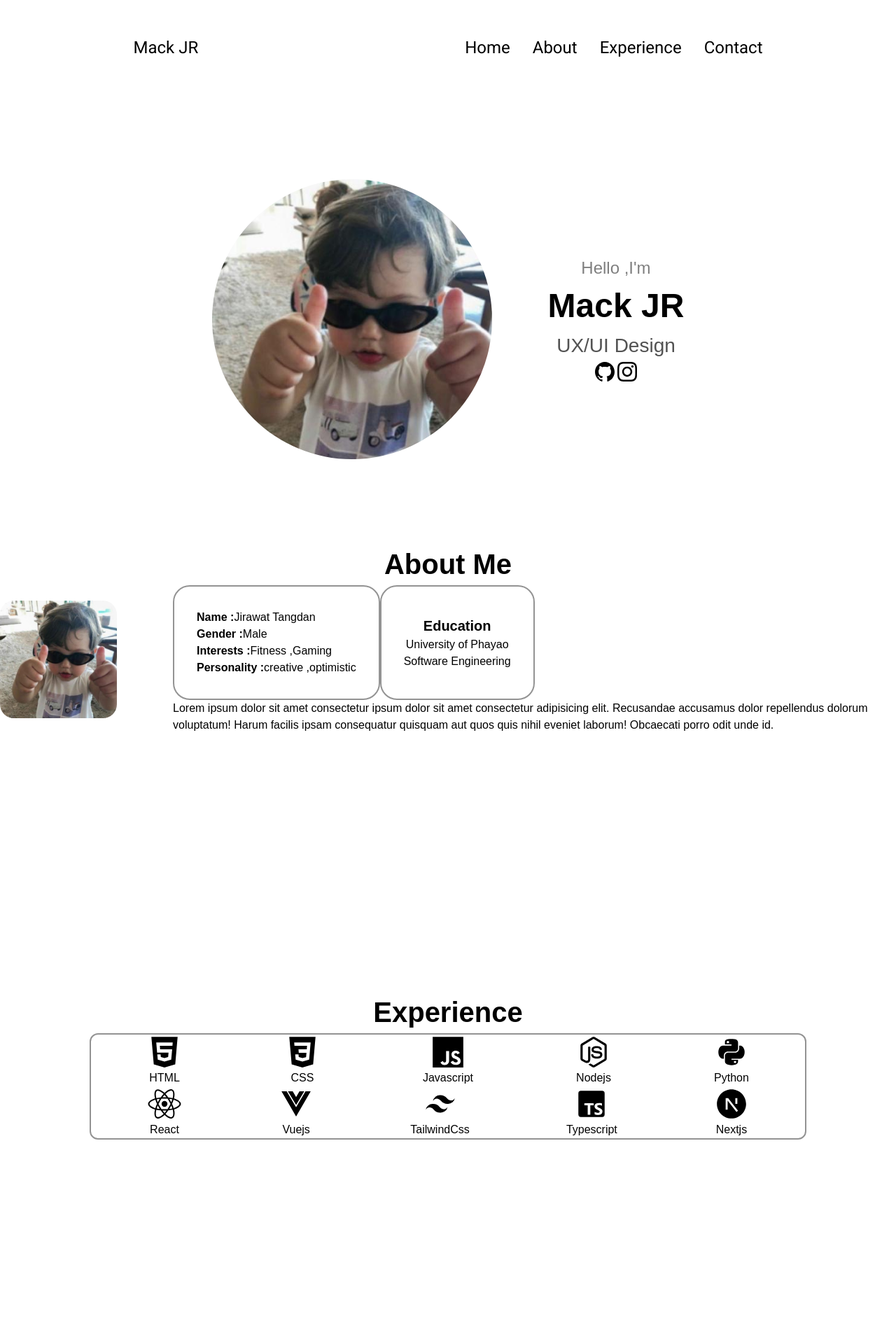
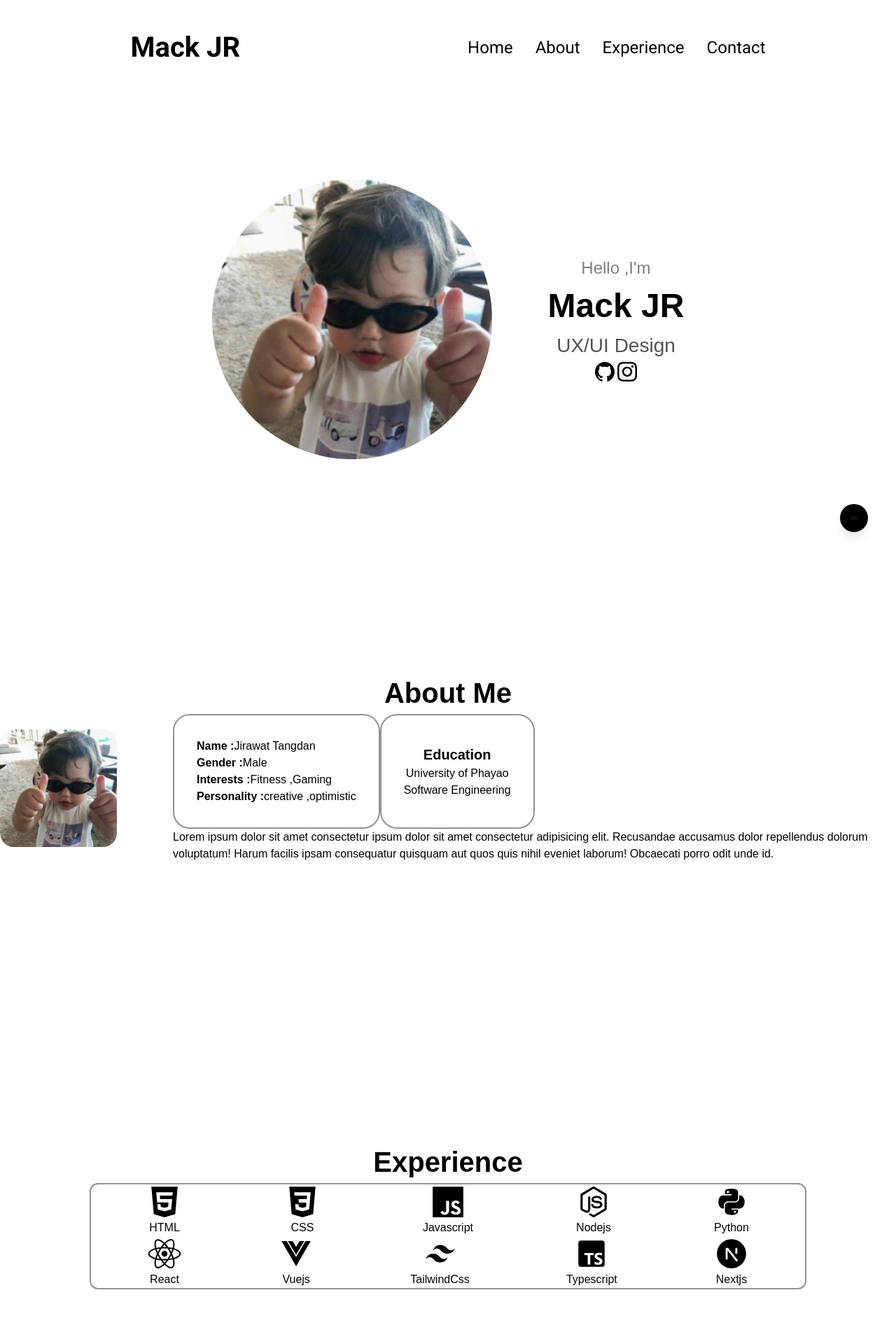
Before and after one commit to Sylveeeeee/blog, a Next.js app: page / in a window 1280 px wide. Shown: the top 1920 px of the page at 70% size. Built offline with nearby package versions, Linux system fonts and the light colour scheme.

Commit message:
ฟหกฟก

```diff
--- a/app/(pages)/About/page.tsx
+++ b/app/(pages)/About/page.tsx
@@ -5,8 +5,8 @@ export default function About (){
     return (
         <>
 
-        <div className="h-[80vh]">
-            <div className="text-black text-[2.5rem] flex justify-center font-semibold my-[40]">About Me</div>
+        <div id="about" className="h-[80vh] flex flex-col  justify-center  ">
+            <div className="text-black text-[2.5rem] flex justify-center font-semibold ">About Me</div>
             <div className="flex justify-center items-center  gap-[5rem]">
       <div className="rounded-[20px] h-[300] w-[300] overflow-hidden">
       <ImageComponent
--- a/app/(pages)/Contact/page.tsx
+++ b/app/(pages)/Contact/page.tsx
@@ -4,7 +4,7 @@ export default function Contact() {
     return (
       <>
 
-      <div className="h-[80vh]">
+      <div id="contact" className="h-[80vh] flex flex-col  justify-center">
       <div className="text-black text-[2.5rem] flex justify-center font-semibold mb-[40]">Contact Me</div>
       <div className="flex justify-center">
       <div className="flex justify-center items-center border-2 border-[#0000006c] rounded-2xl w-[400] py-[20]">
--- a/app/(pages)/Experience/page.tsx
+++ b/app/(pages)/Experience/page.tsx
@@ -13,7 +13,7 @@ export default function Experience (){
     return (
         <>
 
-        <div className="h-[80vh]">
+        <div id="experience" className="h-[80vh] flex flex-col  justify-center">
         <div className="text-black text-[2.5rem] flex justify-center font-semibold mb-[40]">Experience</div>
         <div className="flex justify-center">
         <div className="text-black border-2 border-[#0000006c] rounded-xl px-20 flex flex-col w-[80%] py-[40]">
--- a/app/(pages)/Home/page.tsx
+++ b/app/(pages)/Home/page.tsx
@@ -6,7 +6,7 @@ import ImageComponent from "../components/ImageComponent"
 export default function Home() {
   return (
     <>
-    <div className="flex justify-center items-center h-[80vh] gap-[5rem]">
+    <div id="home" className="flex justify-center items-center h-[80vh] gap-[5rem] ">
       <div className="rounded-full h-[400] w-[400] overflow-hidden">
       <ImageComponent
         src="/Profile2.png"
--- /dev/null
+++ b/app/(pages)/components/ScrollToTopButton.tsx
@@ -0,0 +1,41 @@
+"use client"; // ระบุว่าเป็น Client Component
+import { FaAngleUp } from "react-icons/fa";
+import { useState, useEffect } from "react";
+
+export default function ScrollToTopButton() {
+  const [isBottom, setIsBottom] = useState(false);
+  const checkScrollPosition = () => {
+    const scrollPosition = window.scrollY + window.innerHeight;
+    const documentHeight = document.documentElement.scrollHeight;
+
+    if (scrollPosition >= documentHeight - 1) {
+      setIsBottom(true);
+    } else {
+      setIsBottom(false);
+    }
+  };
+
+  useEffect(() => {
+    window.addEventListener("scroll", checkScrollPosition);
+    return () => {
+      window.removeEventListener("scroll", checkScrollPosition);
+    };
+  }, []);
+
+
+  const scrollToTop = () => {
+    window.scrollTo({ top: 0, behavior: "smooth" });
+  };
+
+  return (
+    <div>
+      {isBottom && (
+        <button
+          onClick={scrollToTop}
+          className="fixed bottom-10 right-10  bg-black  p-3 rounded-full shadow-lg hover:bg-[#000000dc] ">
+          <FaAngleUp />
+        </button>
+      )}
+    </div>
+  );
+}
--- a/app/(pages)/layout.tsx
+++ b/app/(pages)/layout.tsx
@@ -1,23 +1,50 @@
-import Link from "next/link"
+"use client";
 
-export default function WebsiteLayout({
-    children,
-}: {
-    children: React.ReactNode
-}) {
-    return (
-      <>
-      <div className="max-xl:hidden w-full h-[17vh] bg-white flex items-center justify-around text-black font-Roboto scroll-smooth  ">
-        <div className="text-2xl hover:cursor-default">Mack JR</div>
+import Link from "next/link";
+import { useState } from "react";
+import { VscThreeBars } from "react-icons/vsc";
 
-        <div className="flex list-none text-[1.5rem] gap-[2rem] ">
-            <Link className="hover:underline hover:underline-offset-8 hover:decoration-4 hover:decoration-black " href={'/'}>Home</Link>
-            <Link className="hover:underline hover:underline-offset-8 hover:decoration-4 hover:decoration-black " href={'/About'}>About</Link>
-            <Link className="hover:underline hover:underline-offset-8 hover:decoration-4 hover:decoration-black " href={'/Experience'}>Experience</Link>
-            <Link className="hover:underline hover:underline-offset-8 hover:decoration-4 hover:decoration-black " href={'/Contact'}>Contact</Link>
+export default function WebsiteLayout({ children }: { children: React.ReactNode }) {
+  const [isOpen, setIsOpen] = useState(false);
+  const toggleMenu = () => {
+    setIsOpen(!isOpen);
+  };
+
+  return (
+    <>
+
+      <div className="w-full h-[17vh] bg-white flex items-center justify-around px-6 text-black font-Roboto ">
+        <div className="text-[40px] font-semibold">Mack JR</div>
+        <div className=" flex list-none text-[1.5rem] gap-[2rem]">
+          <Link
+            href="#home"
+            className="hover:underline hover:underline-offset-8 hover:decoration-4 hover:decoration-black"
+          >
+            Home
+          </Link>
+          <Link
+            href="#about"
+            className="hover:underline hover:underline-offset-8 hover:decoration-4 hover:decoration-black"
+          >
+            About
+          </Link>
+          <Link
+            href="#experience"
+            className="hover:underline hover:underline-offset-8 hover:decoration-4 hover:decoration-black"
+          >
+            Experience
+          </Link>
+          <Link
+            href="#contact"
+            className="hover:underline hover:underline-offset-8 hover:decoration-4 hover:decoration-black"
+          >
+            Contact
+          </Link>
         </div>
       </div>
-      <div className="">{children}</div>
-      </>
-    )
-  }
+
+      {/* Main Content */}
+      <div>{children}</div>
+    </>
+  );
+}
--- a/app/(pages)/page.tsx
+++ b/app/(pages)/page.tsx
@@ -2,6 +2,7 @@ import About from "./About/page";
 import Experience from "./Experience/page";
 import Contact from "./Contact/page";
 import Home from "./Home/page";
+import ScrollToTopButton from "./components/ScrollToTopButton";
 
 export default function page() {
   return (
@@ -10,6 +11,7 @@ export default function page() {
     <About/>
     <Experience/>
     <Contact/>
+    <ScrollToTopButton/>
     </>
   );
 }
--- a/app/globals.css
+++ b/app/globals.css
@@ -21,3 +21,7 @@ body {
   background: #ffffff;
   font-family: Arial, Helvetica, sans-serif;
 }
+
+html {
+  scroll-behavior: smooth;
+}
```
